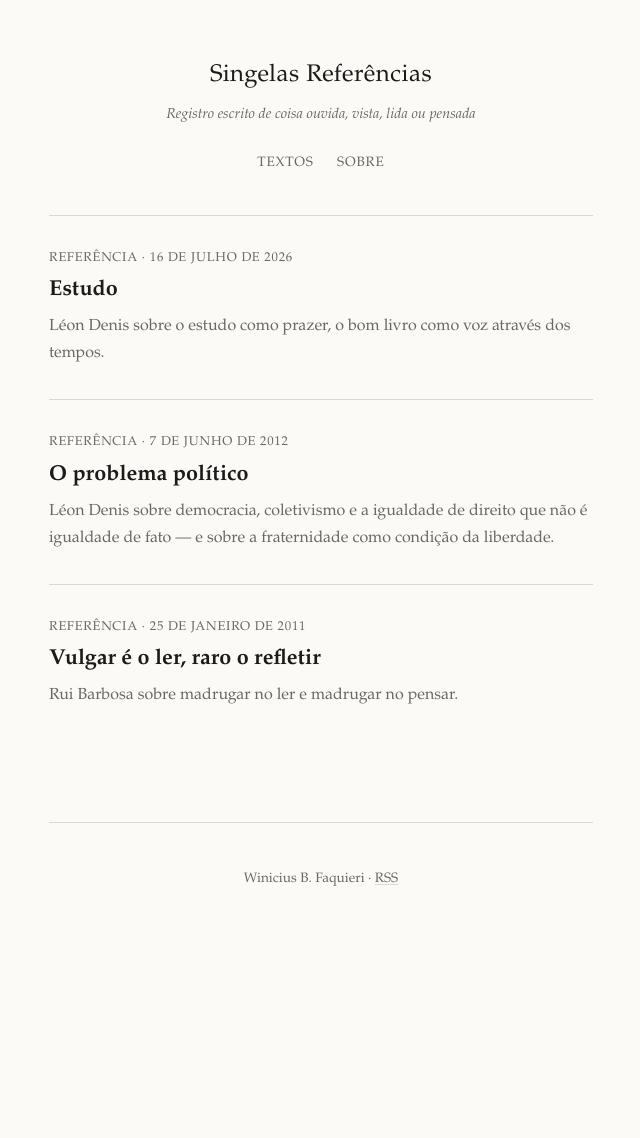
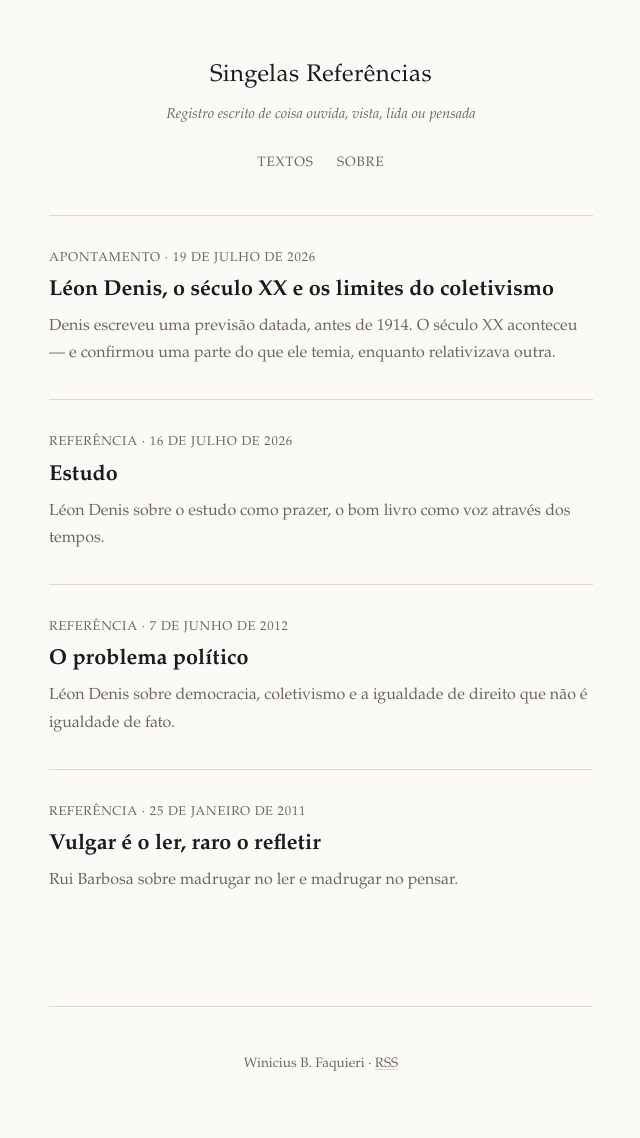
Before and after one commit to wfaquieri/singelas-referencias, a Jekyll site: the page built from index.html, in a window 1280 px wide. Shown: the whole page, without its empty margins (319-959 px from the left). Built offline with Jekyll 4.4.1, drawn with Linux system fonts in a browser that asks for light colours; before the commit the page ends 953 px from its top, so only the background shows below that; some of the changed lines change nothing that is shown.

Commit message:
Promove a analise a Apontamento; Denis vira Referencia limpa; cruza os links

```diff
--- a/_posts/2012-06-07-o-problema-politico.md
+++ b/_posts/2012-06-07-o-problema-politico.md
@@ -4,7 +4,7 @@ title: "O problema político"
 date: 2012-06-07
 categories: referencias
 fonte: "Léon Denis, <em>O Grande Enigma</em>, Parte III, cap. XVI — “A Missão do Século XX”"
-resumo: "Léon Denis sobre democracia, coletivismo e a igualdade de direito que não é igualdade de fato — e sobre a fraternidade como condição da liberdade."
+resumo: "Léon Denis sobre democracia, coletivismo e a igualdade de direito que não é igualdade de fato."
 description: "Trecho de O Grande Enigma, de Léon Denis, sobre o problema político, o coletivismo e a fraternidade como contrapeso da liberdade."
 ---
 
@@ -20,4 +20,12 @@ description: "Trecho de O Grande Enigma, de Léon Denis, sobre o problema polít
 >
 > O homem livre na terra livre! Tal será o ideal social do futuro. Mas é preciso ter em conta a necessidade preliminar de outro fator — a **Fraternidade** — que só pela harmonia pode estar em equilíbrio com a liberdade.
 
-<p class="datacao">Trecho publicado originalmente em 2012, no blog anterior.</p>
+<div class="comentario" markdown="1">
+
+Denis escreveu isto antes de 1914, num capítulo chamado "A Missão do Século XX". O século XX aconteceu, e é possível conferir a previsão: uma parte dela se cumpriu de forma sombria, outra não.
+
+Comentei o trecho em <a href="{{ '/2026/07/leon-denis-o-seculo-xx-e-os-limites-do-coletivismo/' | relative_url }}">Léon Denis, o século XX e os limites do coletivismo</a>.
+
+<p class="datacao">Trecho publicado originalmente em 2012, no blog anterior. Nota acrescentada em julho de 2026.</p>
+
+</div>
--- /dev/null
+++ b/_posts/2026-07-19-leon-denis-o-seculo-xx-e-os-limites-do-coletivismo.md
@@ -0,0 +1,72 @@
+---
+layout: post
+title: "Léon Denis, o século XX e os limites do coletivismo"
+date: 2026-07-19
+categories: apontamentos
+resumo: "Denis escreveu uma previsão datada, antes de 1914. O século XX aconteceu — e confirmou uma parte do que ele temia, enquanto relativizava outra."
+description: "Uma leitura histórica do texto político de Léon Denis: o que o século XX confirmou de suas previsões, o que relativizou, e por que lê-lo como crítica ao Estado de bem-estar é anacronismo."
+---
+
+<p class="lead">Comentário ao trecho <a href="{{ '/2012/06/o-problema-politico/' | relative_url }}">O problema político</a>, de <em>O Grande Enigma</em>, publicado aqui.</p>
+
+## Contexto histórico
+
+O texto de Léon Denis costuma ser lido hoje como uma crítica ao Estado de bem-estar social. Essa leitura, porém, ignora o contexto histórico em que ele escreveu. Ao mesmo tempo, suas previsões podem ser confrontadas com a experiência política do século XX, permitindo distinguir aquilo que a história confirmou daquilo que ela relativizou.
+
+Este trecho tem uma previsão datada. Denis escreveu antes de 1914, num capítulo intitulado **"A Missão do Século XX"**. E o século XX já aconteceu. Sendo assim, é possível verificar suas previsões à luz da história.
+
+Denis escreve na Terceira República, no auge da ascensão socialista francesa. No contexto francês de 1911, grande parte do debate socialista girava em torno da coletivização dos meios de produção e da crítica à propriedade privada. Não significa seguro-desemprego, previdência pública ou salário mínimo. Ler a crítica de Denis como se aplicando ao Estado de bem-estar social contemporâneo é anacronismo.
+
+Outro detalhe histórico importante: Denis escrevia antes de conhecer (i) a social-democracia escandinava, (ii) o Estado de bem-estar do pós-guerra e (iii) a consolidação das democracias constitucionais modernas. Na época dele, o debate era muito marcado por marxismo revolucionário, anarquismo, sindicalismo revolucionário e forte anticlericalismo francês. Isso ajuda a entender por que ele enxergava o socialismo sobretudo em sua vertente revolucionária.
+
+## A posição política de Denis
+
+Denis é herdeiro das ideias da Revolução Francesa de 1789, lembrada pelo lema **Liberdade, Igualdade e Fraternidade**. Mas esses três ideais foram interpretados de maneiras diferentes ao longo do tempo.
+
+Em um primeiro momento, a Revolução defendia, principalmente, a liberdade individual, os direitos civis, o fim dos privilégios da nobreza, a igualdade perante a lei e a livre iniciativa do cidadão. Por isso ele escreve:
+
+> "o próprio princípio da Revolução... essencialmente individualista"
+
+Ou seja, Denis entende que o objetivo original da Revolução era libertar o indivíduo do poder absoluto do rei, da Igreja e da aristocracia, e não colocá-lo sob o controle de um Estado coletivo.
+
+## As previsões
+
+Sobre suas previsões para o século XX, Denis acertou em parte.
+
+Onde o coletivismo foi levado às últimas consequências, ao olharmos retrospectivamente para a União Soviética de Stalin, a China de Mao, o Camboja de Pol Pot ou a Coreia do Norte, realmente houve situações em que o indivíduo foi subordinado ao Estado e ao partido. Nesses casos, falar em **"absorção da pessoa no todo social"** não parece exagerado.
+
+Ou seja, Denis identificou um risco real que efetivamente se materializou em alguns regimes do século XX que aboliram a propriedade em nome da igualdade de fato.
+
+Ao mesmo tempo, o século XX também produziu outra experiência política. Países como Suécia, Noruega, Dinamarca, Alemanha, Holanda e outros ampliaram a proteção social, regulamentaram o trabalho e redistribuíram renda sem abolir as liberdades civis.
+
+## A ressalva
+
+Porém, cabe aqui uma ressalva.
+
+Denis usa a expressão **"tende a"**. Ele não escreve "necessariamente produzirá". Muitos autores do século XIX e início do século XX (como Tocqueville, Lord Acton e, mais tarde, Hayek) utilizavam argumentos semelhantes: não afirmavam que toda ampliação do Estado levaria inevitavelmente ao totalitarismo, mas que certas ideias continham riscos que poderiam se desenvolver sob determinadas condições.
+
+## Conclusão
+
+Em resumo, Denis identificou corretamente um risco, que se concretizou em alguns regimes. Porém, o século XX demonstrou que algumas sociedades conseguiram combinar proteção social, economia de mercado e liberdade política sem seguir o caminho que ele temia.
+
+Denis não opõe liberdade à fraternidade: exige as duas, em equilíbrio.
+
+## Denis, Kardec e Hume
+
+Vale observar que dois argumentos distintos aparecem nesse debate.
+
+O primeiro é a ideia de que as diferenças naturais entre os indivíduos tornam inviável uma igualdade absoluta de resultados. Esse argumento aparece tanto em Léon Denis quanto em David Hume.
+
+O segundo é a afirmação de que essas diferenças impõem maiores deveres aos mais fortes, princípio expresso na resposta da questão 685 de *O Livro dos Espíritos*. Assim, liberdade e fraternidade aparecem como princípios complementares, e não excludentes.
+
+> **"Se os homens são iguais em direito, serão sempre desiguais em inteligência, faculdades e moralidade."**
+>
+> — **Léon Denis**
+
+> **"Tornem-se as posses iguais e as diferenças de habilidade, diligência e indústria (...) não demorarão a desfazer a igualdade."**
+>
+> — **David Hume**, *An Enquiry Concerning the Principles of Morals*
+
+> **"O forte deve trabalhar para o fraco. Não tendo este família, a sociedade deve fazer as vezes desta. É a lei de caridade."**
+>
+> — **Allan Kardec**, *O Livro dos Espíritos*, questão 685
```
